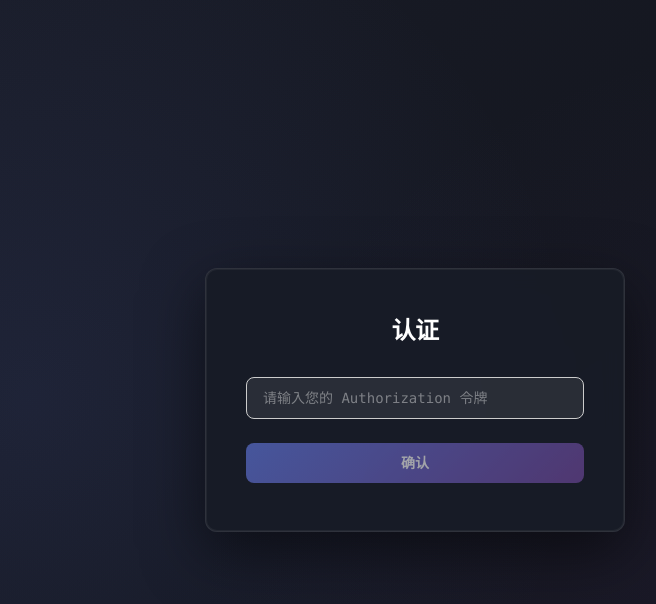
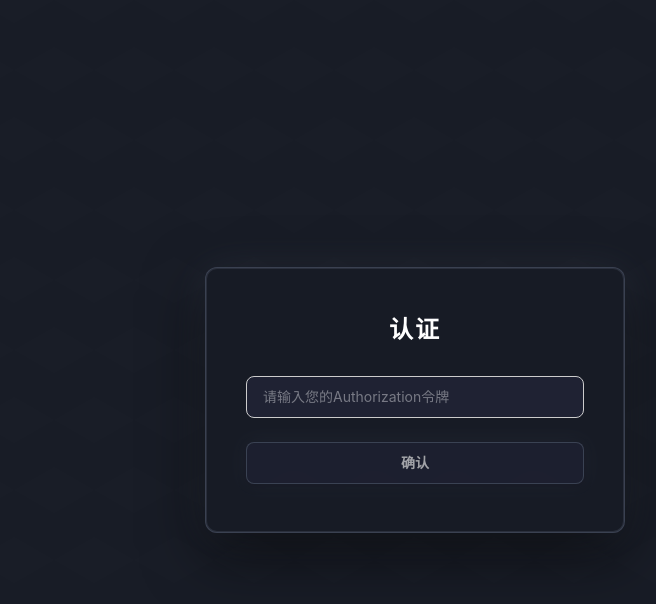
Before and after one commit to liuranhub/thinking-react, a React (Create React App) app: page /watch-config in a window 1280 px wide. Shown: the top 604 px of the page, without its empty margins (225-881 px from the left). Built offline with nearby package versions, Linux system fonts and the light colour scheme.

Commit message:
调整login页面样式

```diff
--- a/src/components/AuthGuard.css
+++ b/src/components/AuthGuard.css
@@ -1,17 +1,18 @@
-/* AuthGuard 登录页面样式 - 参考 Coder Server 设计 */
+/* AuthGuard 登录页面样式 - 参考现代深色主题设计 */
 
 .auth-container {
   min-height: 100vh;
   display: flex;
   align-items: center;
   justify-content: center;
-  background: linear-gradient(135deg, #1a1d29 0%, #0f1117 100%);
+  background: #181c26; /* 与 StockDetail.jsx 背景色一致 */
   font-family: -apple-system, BlinkMacSystemFont, 'Segoe UI', 'Roboto', 'Oxygen', 'Ubuntu', 'Cantarell', 'Fira Sans', 'Droid Sans', 'Helvetica Neue', sans-serif;
   padding: 20px;
   position: relative;
   overflow: hidden;
 }
 
+/* 几何图案背景 */
 .auth-container::before {
   content: '';
   position: absolute;
@@ -19,19 +20,25 @@
   left: 0;
   right: 0;
   bottom: 0;
-  background:
-    radial-gradient(circle at 20% 50%, rgba(102, 126, 234, 0.1) 0%, transparent 50%),
-    radial-gradient(circle at 80% 80%, rgba(118, 75, 162, 0.1) 0%, transparent 50%);
+  background-image:
+    linear-gradient(30deg, rgba(255, 255, 255, 0.02) 12%, transparent 12.5%, transparent 87%, rgba(255, 255, 255, 0.02) 87.5%, rgba(255, 255, 255, 0.02)),
+    linear-gradient(150deg, rgba(255, 255, 255, 0.02) 12%, transparent 12.5%, transparent 87%, rgba(255, 255, 255, 0.02) 87.5%, rgba(255, 255, 255, 0.02)),
+    linear-gradient(30deg, rgba(255, 255, 255, 0.02) 12%, transparent 12.5%, transparent 87%, rgba(255, 255, 255, 0.02) 87.5%, rgba(255, 255, 255, 0.02)),
+    linear-gradient(150deg, rgba(255, 255, 255, 0.02) 12%, transparent 12.5%, transparent 87%, rgba(255, 255, 255, 0.02) 87.5%, rgba(255, 255, 255, 0.02));
+  background-size: 80px 140px;
+  background-position: 0 0, 0 0, 40px 70px, 40px 70px;
   pointer-events: none;
+  opacity: 0.3;
 }
 
 .auth-box {
-  background: rgba(24, 28, 38, 0.95);
-  border: 1px solid rgba(255, 255, 255, 0.1);
+  background: rgba(24, 28, 38, 0.85); /* 半透明毛玻璃效果 */
+  border: 1px solid rgba(200, 220, 255, 0.2); /* 浅蓝白色发光边框 */
   border-radius: 12px;
   box-shadow:
-    0 20px 60px rgba(0, 0, 0, 0.5),
-    0 0 0 1px rgba(255, 255, 255, 0.05) inset;
+    0 20px 60px rgba(0, 0, 0, 0.6),
+    0 0 0 1px rgba(200, 220, 255, 0.1) inset,
+    0 0 40px rgba(200, 220, 255, 0.1); /* 发光效果 */
   padding: 48px 40px;
   width: 100%;
   max-width: 420px;
@@ -55,6 +62,7 @@
 .auth-header {
   text-align: center;
   margin-bottom: 32px;
+  position: relative;
 }
 
 .auth-header h2 {
@@ -62,8 +70,10 @@
   font-weight: 600;
   color: #ffffff;
   margin: 0 0 8px 0;
-  letter-spacing: -0.5px;
+  letter-spacing: 2px; /* 增加字母间距，更现代 */
+  text-transform: uppercase; /* 大写字母，与图片风格一致 */
 }
+
 
 .auth-header p {
   font-size: 14px;
@@ -94,14 +104,14 @@
 .auth-input {
   width: 100%;
   padding: 12px 16px;
-  border: 1px solid rgba(255, 255, 255, 0.15);
+  border: 1px solid rgba(200, 220, 255, 0.2); /* 浅蓝白色边框 */
   border-radius: 8px;
   font-size: 14px;
   color: #ffffff;
-  background: rgba(255, 255, 255, 0.05);
+  background: rgba(35, 38, 58, 0.5); /* 深色背景，与 StockDetail 风格一致 */
   transition: all 0.2s ease;
   box-sizing: border-box;
-  font-family: 'Monaco', 'Menlo', 'Ubuntu Mono', monospace;
+  font-family: -apple-system, BlinkMacSystemFont, 'Segoe UI', 'Roboto', sans-serif;
 }
 
 .auth-input::placeholder {
@@ -110,11 +120,12 @@
 
 .auth-input:focus {
   outline: none;
-  border-color: #667eea;
-  background: rgba(255, 255, 255, 0.08);
+  border-color: rgba(200, 220, 255, 0.5); /* 聚焦时边框更亮 */
+  background: rgba(35, 38, 58, 0.7);
   box-shadow:
-    0 0 0 3px rgba(102, 126, 234, 0.15),
-    0 2px 8px rgba(0, 0, 0, 0.2);
+    0 0 0 3px rgba(200, 220, 255, 0.1),
+    0 2px 8px rgba(0, 0, 0, 0.3),
+    0 0 20px rgba(200, 220, 255, 0.1); /* 发光效果 */
 }
 
 .auth-input:disabled {
@@ -125,9 +136,9 @@
 .auth-button {
   width: 100%;
   padding: 12px 24px;
-  background: linear-gradient(135deg, #667eea 0%, #764ba2 100%);
+  background: rgba(35, 38, 58, 0.8); /* 深色背景，与 StockDetail 风格一致 */
   color: #ffffff;
-  border: none;
+  border: 1px solid rgba(200, 220, 255, 0.3); /* 浅蓝白色边框 */
   border-radius: 8px;
   font-size: 14px;
   font-weight: 600;
@@ -136,6 +147,9 @@
   margin-top: 8px;
   position: relative;
   overflow: hidden;
+  box-shadow:
+    0 2px 8px rgba(0, 0, 0, 0.3),
+    0 0 20px rgba(200, 220, 255, 0.1); /* 轻微发光 */
 }
 
 .auth-button::before {
@@ -145,7 +159,7 @@
   left: -100%;
   width: 100%;
   height: 100%;
-  background: linear-gradient(90deg, transparent, rgba(255, 255, 255, 0.2), transparent);
+  background: linear-gradient(90deg, transparent, rgba(200, 220, 255, 0.2), transparent);
   transition: left 0.5s;
 }
 
@@ -155,9 +169,12 @@
 
 .auth-button:hover:not(:disabled) {
   transform: translateY(-1px);
+  background: rgba(35, 38, 58, 0.9);
+  border-color: rgba(200, 220, 255, 0.5);
   box-shadow:
-    0 8px 24px rgba(102, 126, 234, 0.4),
-    0 0 0 1px rgba(255, 255, 255, 0.1) inset;
+    0 8px 24px rgba(0, 0, 0, 0.4),
+    0 0 0 1px rgba(200, 220, 255, 0.2) inset,
+    0 0 30px rgba(200, 220, 255, 0.2); /* 更强的发光效果 */
 }
 
 .auth-button:active:not(:disabled) {
@@ -177,7 +194,8 @@
   background: rgba(255, 107, 107, 0.1);
   border-radius: 6px;
   border-left: 3px solid #ff6b6b;
-  margin-top: -8px;
+  margin-top: 8px;
+  margin-bottom: 0;
 }
 
 /* 响应式设计 */
--- a/src/components/AuthGuard.jsx
+++ b/src/components/AuthGuard.jsx
@@ -130,7 +130,7 @@ function AuthGuard({ children }) {
               value={authInput}
               onChange={handleInputChange}
               onKeyPress={handleKeyPress}
-              placeholder="请输入您的 Authorization 令牌"
+              placeholder="请输入您的Authorization令牌"
               className="auth-input"
               autoFocus
               autoComplete="off"
```
